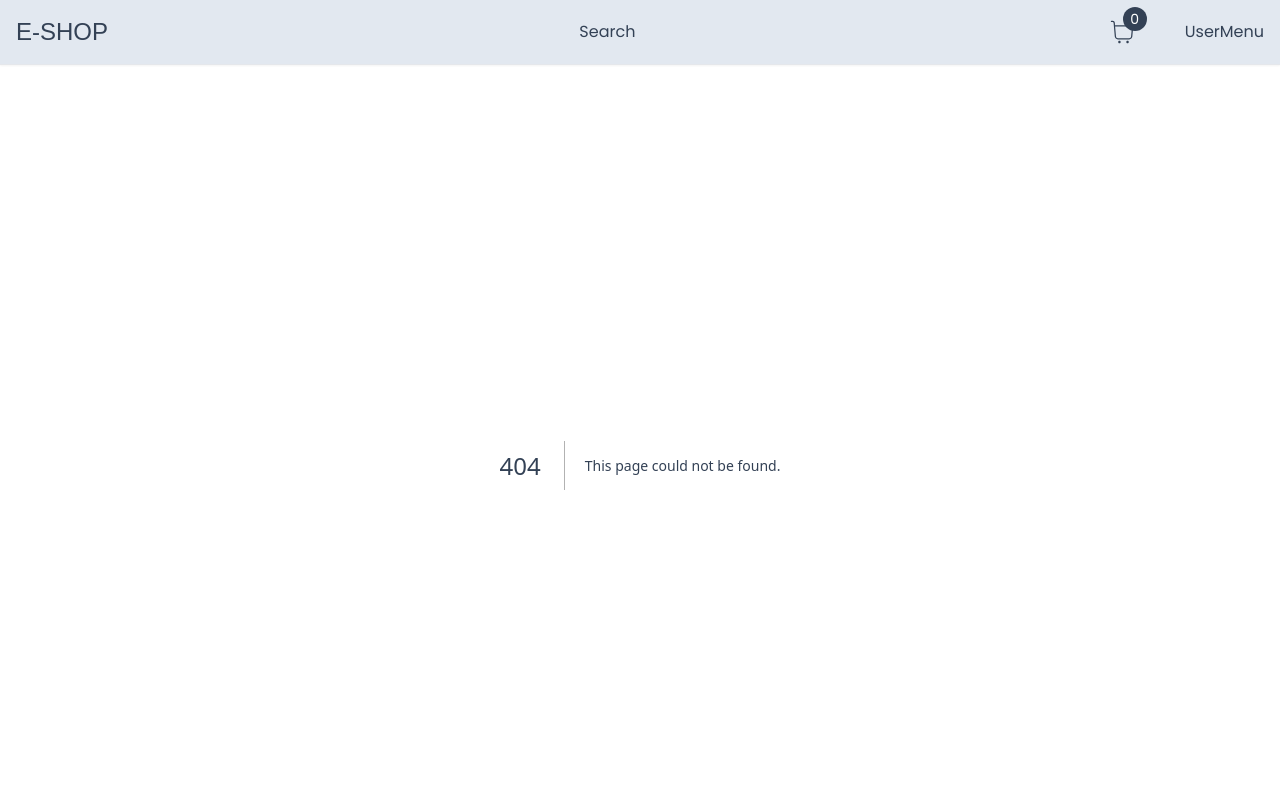
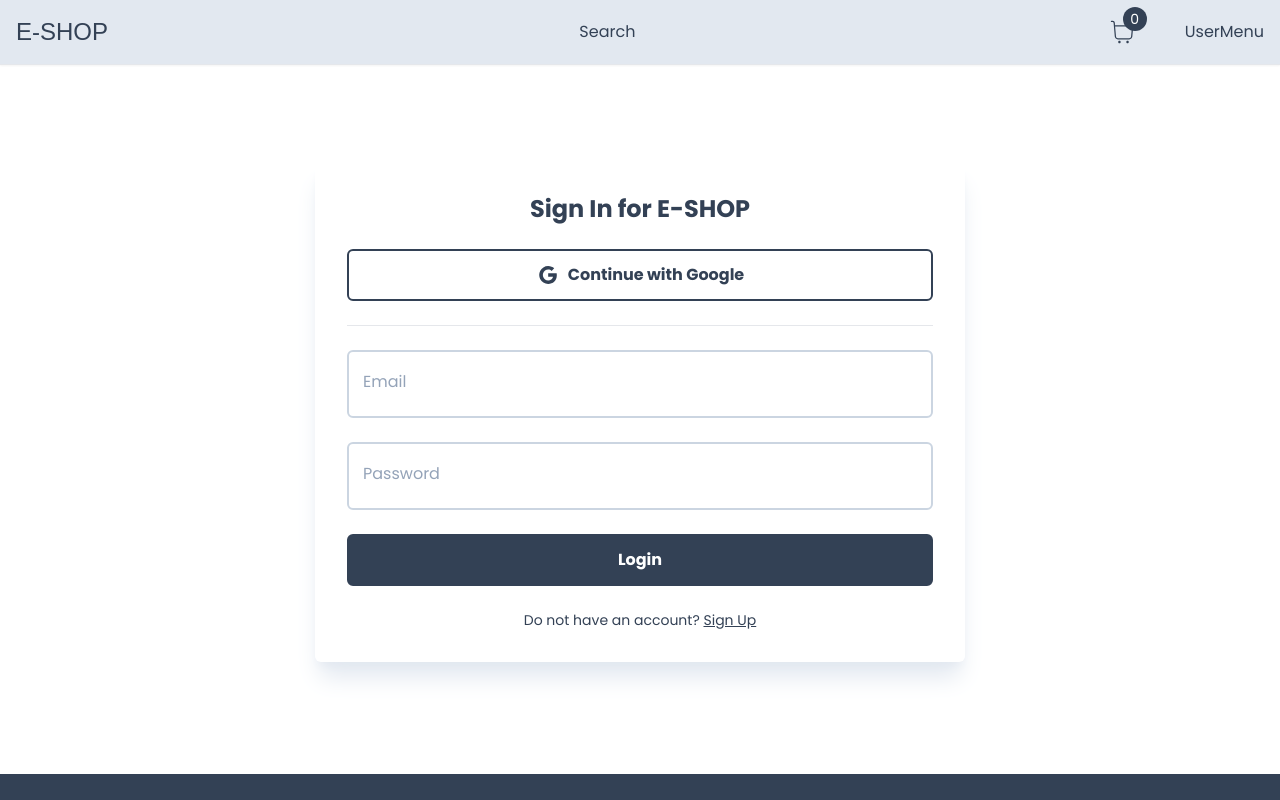
Before and after one commit to LanHuong1507/NextJs---Phone-Web, a Next.js app: page /login in a window 1280 px wide. Before the commit this address had no page. Shown: the top 800 px of the page. Built offline with nearby package versions, Linux system fonts and the light colour scheme; a web font is replaced by a local one.

Commit message:
create login form

```diff
--- /dev/null
+++ b/app/login/LoginForm.tsx
@@ -0,0 +1,36 @@
+"use client";
+
+import { useState } from "react";
+import Heading from "../components/Heading";
+import Input from "../components/inputs/Input";
+import { FieldValues, useForm,SubmitHandler } from "react-hook-form";
+import Button from "../components/Button";
+import Link from "next/link";
+import { AiOutlineGoogle } from "react-icons/ai";
+
+const LoginForm = () => {
+    const [isLoading, setIsLoading] = useState(false);
+    const {register, handleSubmit, formState: {errors}} = useForm<FieldValues>({
+        defaultValues: {
+            email:'',
+            password:'',
+        }
+    });
+    const onSubmit: SubmitHandler<FieldValues> =(data) => {
+        setIsLoading(true);
+        console.log(data);
+    }
+    return (
+        <>
+        <Heading title="Sign In for E-SHOP" />
+        <Button outline label="Continue with Google" icon={AiOutlineGoogle}  onclick={()=>{}}/>
+        <hr className="bg-slate-300 w-full h-px" />
+        <Input id="email" label="Email" disabled={isLoading} required register={register} errors={errors} />
+        <Input id="password" label="Password" type="password" disabled={isLoading} required register={register} errors={errors} />
+        <Button label={isLoading ? "Loading..." : "Login"} onclick={handleSubmit(onSubmit)} />
+        <p className="text-sm">Do not have an account? <Link href="/register" className="underline">Sign Up</Link></p>
+        </>
+     );
+}
+
+export default LoginForm;
--- /dev/null
+++ b/app/login/page.tsx
@@ -0,0 +1,15 @@
+import Container from "../components/Container";
+import FormWrap from "../components/products/FormWrap";
+import LoginForm from "./LoginForm";
+
+const Login = () => {
+    return (
+        <Container>
+            <FormWrap>
+                <LoginForm />
+            </FormWrap>
+        </Container>
+     );
+}
+
+export default Login;
```
